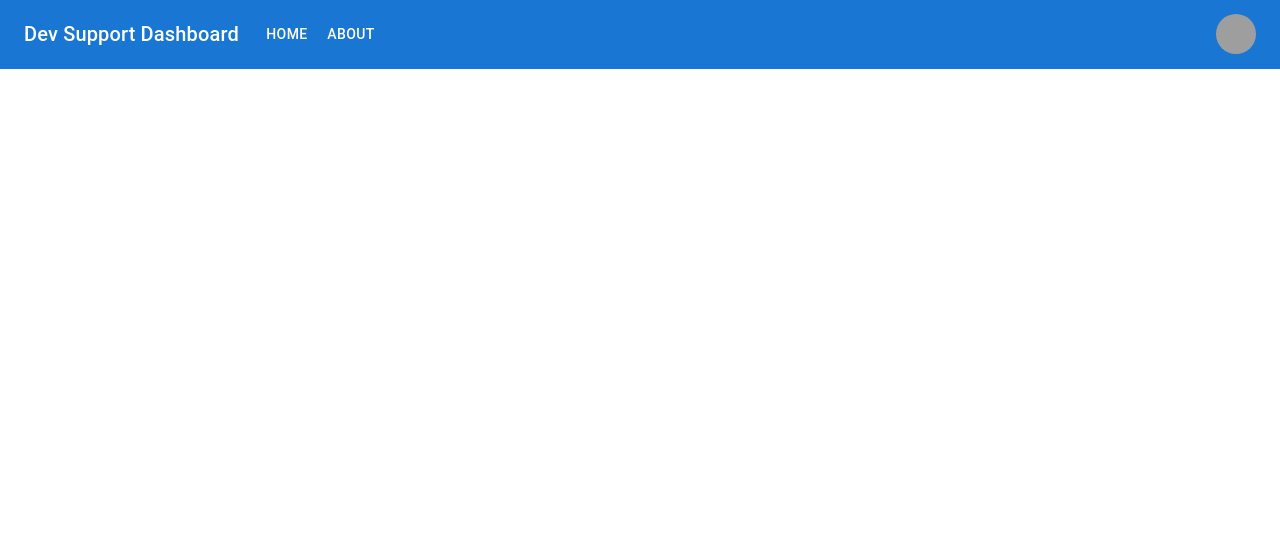
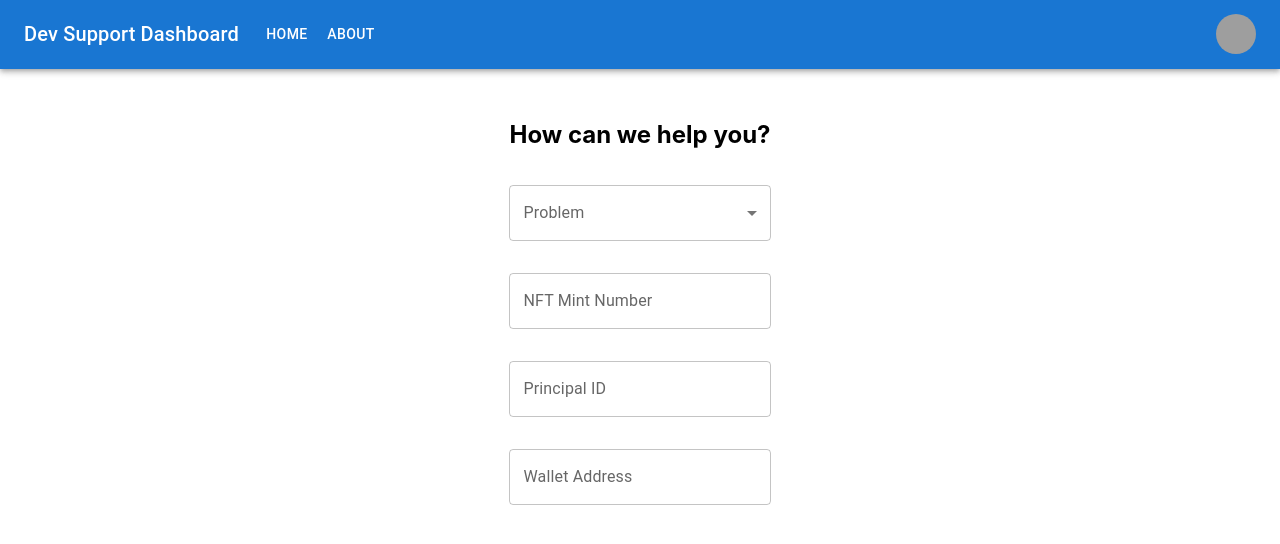
Before and after one commit to Ry-Hebert/dev-support-dashboard, a React (Create React App) app: page /Home in a window 1280 px wide. Shown: the top 544 px of the page. Built offline with nearby package versions, Linux system fonts and the light colour scheme; grey boxes are pictures that could not be loaded.

Commit message:
Front end early build

```diff
--- a/package.json
+++ b/package.json
@@ -15,6 +15,7 @@
     "react-router": "^6.2.2",
     "react-router-dom": "^6.2.2",
     "react-scripts": "5.0.0",
+    "sass": "^1.49.10",
     "web-vitals": "^2.1.0"
   },
   "scripts": {
--- a/src/App.js
+++ b/src/App.js
@@ -1,23 +1,21 @@
 import React from 'react'
-import {BrowserRouter, Routes, Route} from 'react-router-dom'
+import { Routes, Route} from 'react-router-dom'
 import NavBar from './components/NavBar'
 import Home from './components/Home'
+import Error from './components/Error'
 import './App.css'
+import './assets/css/dev-support.scss'
 
 
 function App() {
   return (
-    <div>
+    <div className='devHelpTool'>
       <NavBar/>
-      <div className="App">
-        <header className="App-header">
-          <BrowserRouter>
-            <Routes>
-              <Route path='/' component={Home} exact />
-              <Route component={Error} />
-            </Routes>
-          </BrowserRouter>
-        </header>
+      <div className="App mainBody">
+        <Routes>
+          <Route path='/Home' element={<Home />} exact />
+          <Route path='*' element={<Error />} />
+        </Routes>
       </div>
     </div>
   )
--- a/src/assets/css/dev-support.scss
+++ b/src/assets/css/dev-support.scss
@@ -0,0 +1,29 @@
+#root{
+
+}
+
+.mainBody{
+    display: flex;
+    justify-content: center;
+
+}
+
+.mainBodyContent{
+    display: flex;
+    flex-direction: column;
+    justify-content: flex-start;
+    margin: 2rem 0rem;
+}
+
+.devHelpForm{
+    width: 100%;
+    .formItem{
+        margin: 1rem 0rem;
+        label{
+            top: auto;
+        }
+        div{
+            width: 100%;
+        }
+    }
+}
--- a/src/components/Error.js
+++ b/src/components/Error.js
@@ -1,4 +1,4 @@
-import React from 'react'
+import * as React from 'react';
 
 let Error = () => {
 
--- a/src/components/HelpTool.js
+++ b/src/components/HelpTool.js
@@ -1,10 +1,51 @@
 import React from 'react'
+import InputLabel from '@mui/material/InputLabel';
+import MenuItem from '@mui/material/MenuItem';
+import FormHelperText from '@mui/material/FormHelperText';
+import FormControl from '@mui/material/FormControl';
+import TextField from '@mui/material/TextField';
+import Select from '@mui/material/Select';
 
 
 let HelpTool = () => {
+
+    const [problemForm, setProblemForm] = React.useState('')
+
+    const handleChange = (event) => {
+        setProblemForm(event.target.value)
+    }
+
     return(
-        <div className='help-tool-div'>
-
+        <div className='helpToolDiv'>
+            <div>
+                <FormControl className='devHelpForm'>
+                    <div className='formItem'>
+                        <InputLabel>Problem</InputLabel>
+                        <Select
+                            labelId='problem-selection-label'
+                            id='problem-selection'
+                            value={problemForm.problem}
+                            label='Problem'
+                            onChange={handleChange}
+                        >
+                            <MenuItem value={1}>I sold an NFT but haven't received ICP</MenuItem>
+                            <MenuItem value={2}>I bought an NFT but haven't received the NFT</MenuItem>
+                            <MenuItem value={3}>I wrapped / unwrapped my NFT and it disappeared</MenuItem>
+                            <MenuItem value={4}>I can't see me NFT in Stoic, Plug, or Entrepot</MenuItem>
+                            <MenuItem value={0}>I want NFT information to self-diagnose</MenuItem>
+                        </Select>
+                    </div>
+                    <div className='formItem'>
+                        <TextField id="outlined-basic" label="NFT Mint Number" variant="outlined" />
+                    </div>
+                    <div className='formItem'>
+                        <TextField id="outlined-basic" label="Principal ID" variant="outlined" />
+                    </div>
+                    <div className='formItem'>
+                        <TextField id="outlined-basic" label="Wallet Address" variant="outlined" />
+                    </div>
+                </FormControl>
+            </div>
         </div>
     )
 }
--- a/src/components/Home.js
+++ b/src/components/Home.js
@@ -4,7 +4,7 @@ import HelpTool from './HelpTool'
 
 let Home = () => {
     return(
-        <main>
+        <main className='mainBodyContent'>
             <section>
                 <h1>How can we help you?</h1>
             </section>
--- a/src/components/NavBar.js
+++ b/src/components/NavBar.js
@@ -11,6 +11,7 @@ import Avatar from '@mui/material/Avatar';
 import Button from '@mui/material/Button';
 import Tooltip from '@mui/material/Tooltip';
 import MenuItem from '@mui/material/MenuItem';
+import { Link } from 'react-router-dom';
 
 const pages = ['Home', 'About'];
 const settings = ['Profile', 'Account', 'Dashboard', 'Logout'];
@@ -78,7 +79,11 @@ const ResponsiveAppBar = () => {
             >
               {pages.map((page) => (
                 <MenuItem key={page} onClick={handleCloseNavMenu}>
-                  <Typography textAlign="center">{page}</Typography>
+                  <Typography textAlign="center">
+                      <Link to={`/${page}`} style={{textDecoration: 'none', color: 'inherit'}}>
+                        {page}
+                      </Link>
+                  </Typography>
                 </MenuItem>
               ))}
             </Menu>
@@ -98,7 +103,9 @@ const ResponsiveAppBar = () => {
                 onClick={handleCloseNavMenu}
                 sx={{ my: 2, color: 'white', display: 'block' }}
               >
-                {page}
+                <Link to={`/${page}`} style={{textDecoration: 'none', color: 'inherit'}}>
+                  {page}
+                </Link>
               </Button>
             ))}
           </Box>
--- a/src/index.js
+++ b/src/index.js
@@ -1,13 +1,16 @@
 import React from 'react';
 import ReactDOM from 'react-dom';
+import { BrowserRouter } from 'react-router-dom';
 import './index.css';
 import App from './App';
 import reportWebVitals from './reportWebVitals';
 
 ReactDOM.render(
-  <React.StrictMode>
-    <App />
-  </React.StrictMode>,
+  <BrowserRouter>
+    <React.StrictMode>
+      <App />
+    </React.StrictMode>
+  </BrowserRouter>,
   document.getElementById('root')
 );
 
```
Also changed, not shown: 2 other files (tests, documents, lock files or other folders).
